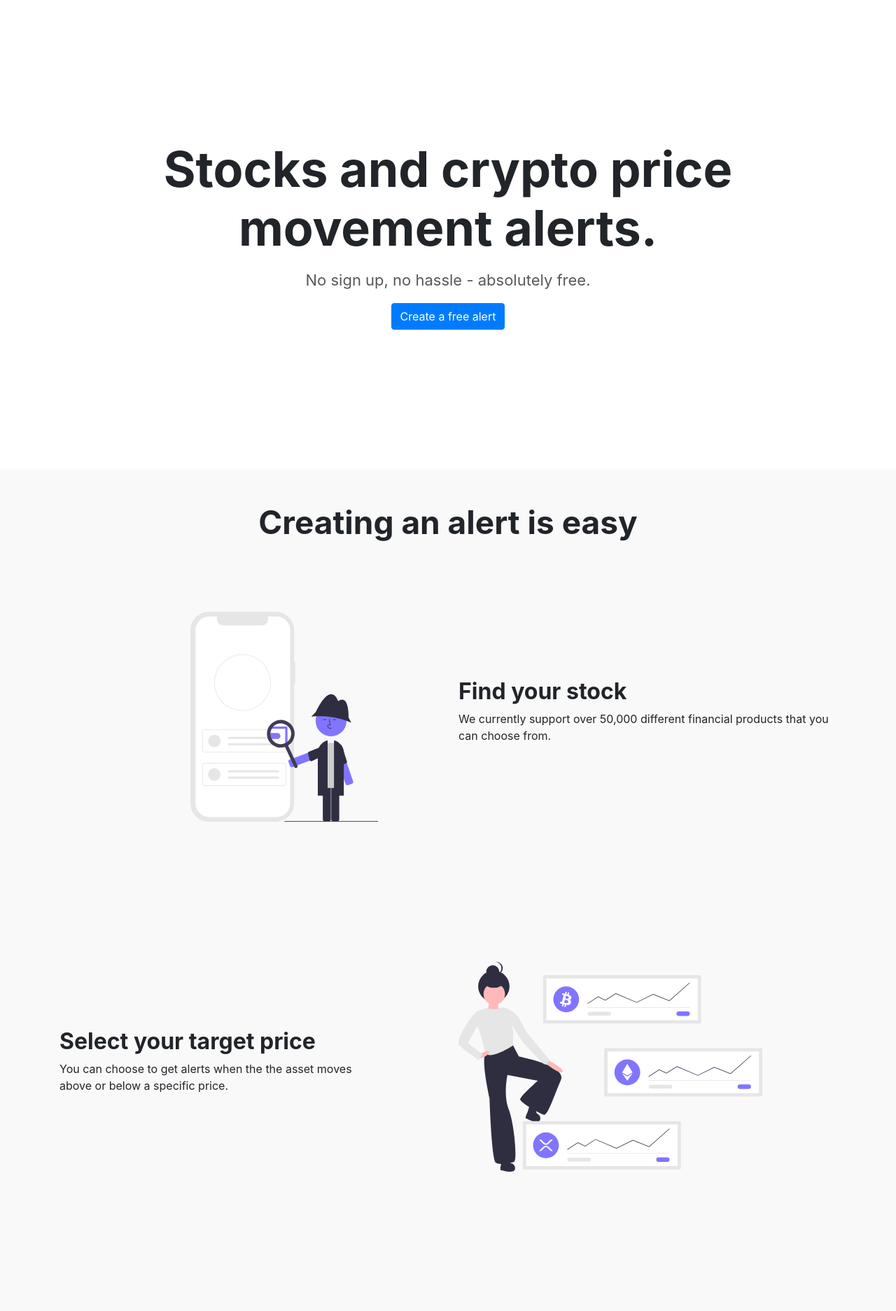
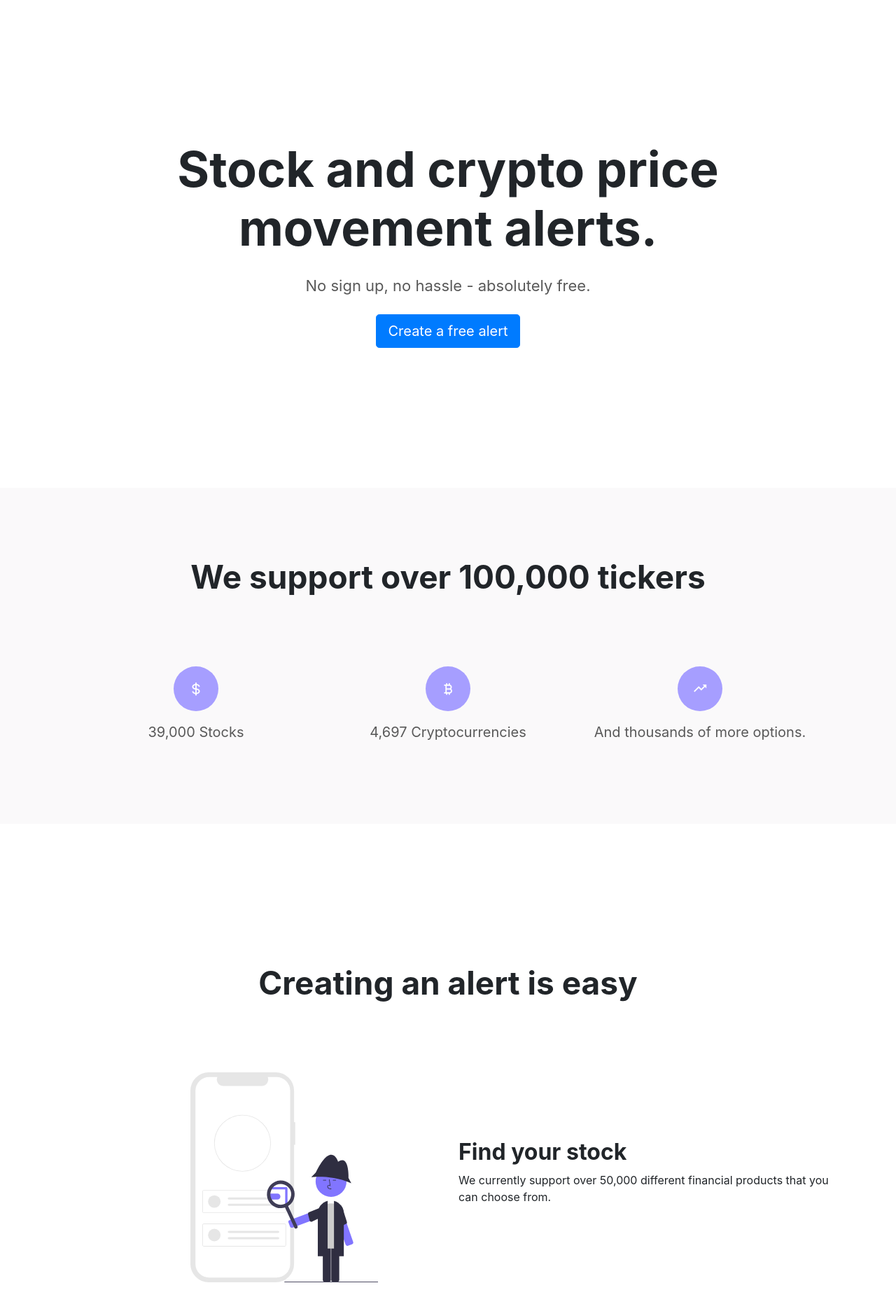
Before and after one commit to rrickgauer/tickle, a Flask app: template src/tickle/gui/templates/home/index.html in a window 1280 px wide. Shown: the top 1873 px of the page at 70% size. Run offline with Flask 2, Linux system fonts and the light colour scheme; the template is opened without the code that fills it, so the values that code supplies are empty; style sheets or scripts are compiled from the project's sources; parts of the project's set-up code (start-up, migrations or seed data) failed here and were passed over.

Commit message:
change the order

```diff
--- a/src/tickle/gui/static/css/style.scss
+++ b/src/tickle/gui/static/css/style.scss
@@ -157,3 +157,9 @@ h3.home-page-header {
     text-align: center;
     line-height: 4rem;
 }
+
+
+
+.home-page-padding {
+    padding: 100px;
+}
--- a/src/tickle/gui/templates/home/index.html
+++ b/src/tickle/gui/templates/home/index.html
@@ -9,21 +9,52 @@
 
 <body>
 
-
-
     <div class="home-page-space"></div>
 
     <div class="container text-center">
-        <h1 class="home-page-h1 mb-3">Stocks and crypto price movement alerts.</h1>
-        <p class="text-grey home-page-h1-subtitle mb-3">No sign up, no hassle - absolutely free.</p>
-        <a href="/new" class="btn btn-primary">Create a free alert</a>
+        <h1 class="home-page-h1 mb-4">Stock and crypto price movement alerts.</h1>
+        <p class="text-grey home-page-h1-subtitle mb-4">No sign up, no hassle - absolutely free.</p>
+        <a href="/new" class="btn btn-lg btn-primary">Create a free alert</a>
     </div>
 
     <div class="home-page-space"></div>
 
-    <div class="bg-gray-lightest">
 
-        <div class="container container-home-page-steps py-5">
+    <div class="bg-gray-lightest home-page-padding">
+        <div class="container">
+
+            <h2 class="home-page-header text-center">We support over 100,000 tickers</h2>
+
+            <div class="row">
+                <div class="col-md-4 icon-text-combo">
+                    <div class="home-icon icon-rounded">
+                        <i class='bx bx-dollar'></i>
+                    </div>
+                    <p class="text-grey">39,000 Stocks</p>
+                </div>
+
+                <div class="col-md-4 icon-text-combo">
+                    <div class="icon-rounded home-icon">
+                        <i class='bx bx-bitcoin'></i>
+                    </div>
+                    <p class="text-grey">4,697 Cryptocurrencies</p>
+                </div>
+
+                <div class="col-md-4 icon-text-combo">
+                    <div class="icon-rounded home-icon">
+                        <i class='bx bx-trending-up'></i>
+                    </div>
+                    <p class="text-grey">And thousands of more options.</p>
+                </div>
+            </div>
+
+        </div>
+
+    </div>
+
+    <div class="home-page-space"></div>
+
+    <div class="container container-home-page-steps">
 
         <h2 class="home-page-header text-center">Creating an alert is easy</h2>
 
@@ -70,52 +101,18 @@
                 <p>If the asset crosses the specified price, we will send you an email alert.</p>
             </div>
         </div>
-        </div>
+
+        <div class="text-center mt-5">
+            <a href="/new" class="btn btn-lg btn-primary">Try it out</a>
         </div>
 
-    <div class="home-page-space"></div>
-
-
-
-    <div class="container">
-
-        <h2 class="home-page-header text-center">We support over 100,000 tickers</h2>
-
-        <div class="row">
-            <div class="col-md-4 icon-text-combo">
-                <div class="home-icon icon-rounded">
-                    <i class='bx bx-dollar'></i>
     </div>
-                <p class="text-grey">39,000 Stocks</p>
-            </div>
-
-            <div class="col-md-4 icon-text-combo">
-                <div class="icon-rounded home-icon">
-                    <i class='bx bx-bitcoin'></i>
-                </div>
-                <p class="text-grey">4,697 Cryptocurrencies</p>
-            </div>
-
-            <div class="col-md-4 icon-text-combo">
-                <div class="icon-rounded home-icon">
-                    <i class='bx bx-trending-up'></i>
-                </div>
-                <p class="text-grey">And thousands of more options.</p>
-            </div>
-        </div>
-
-
-        <div class="text-center mt-3">
-            <a href="/new" class="btn btn-primary">Get started</a>
-        </div>
-    </div>
-
-    <div class="home-page-space"></div>
 
 
 
 
     <div class="home-page-space"></div>
+
 
 
     {% include 'includes/footer.html' %}
```
Lines whose indentation alone changed are shown as unchanged.
